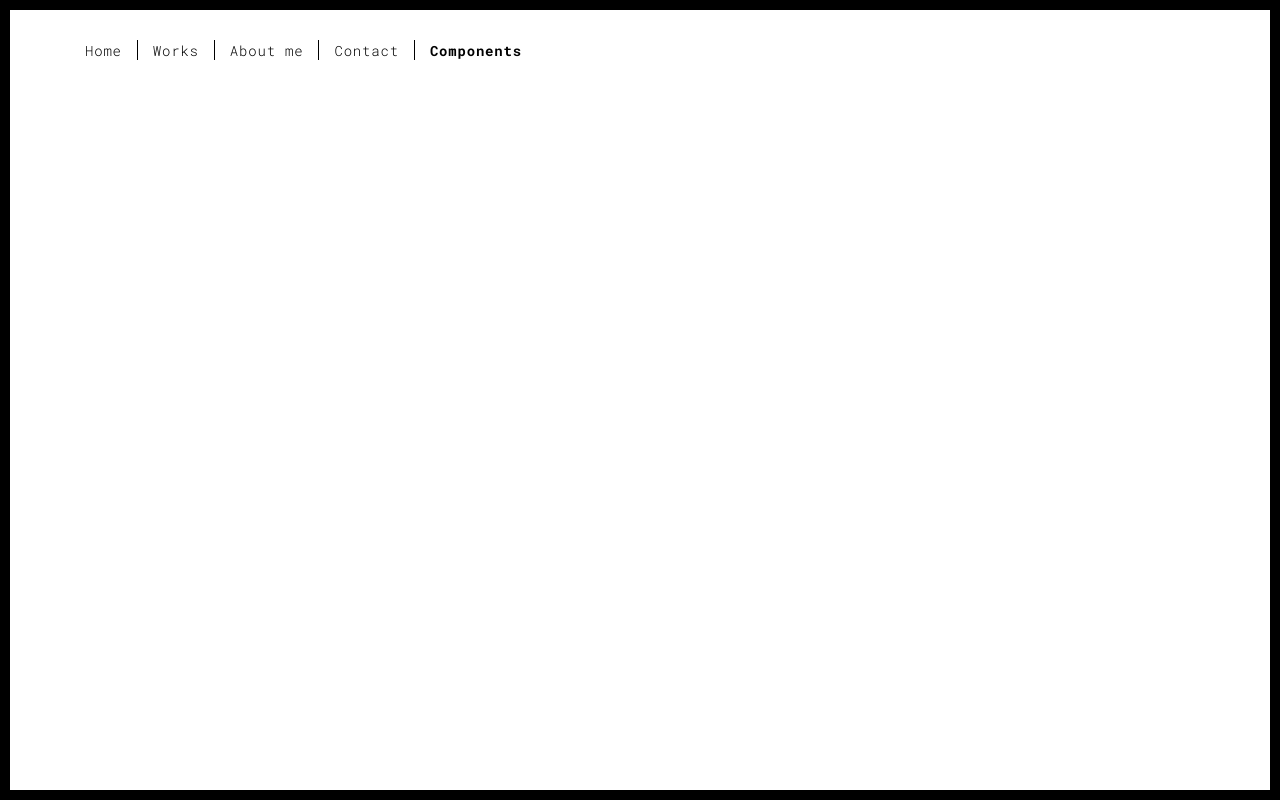
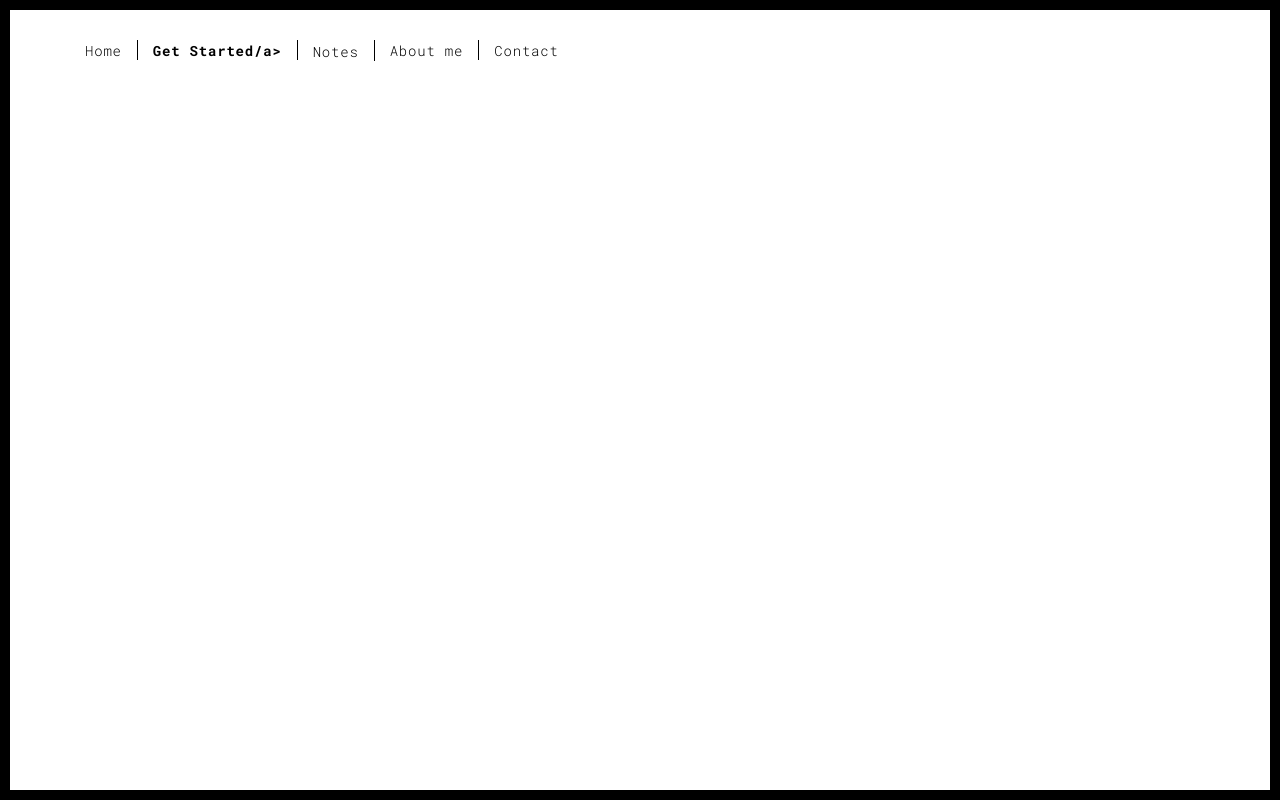
Before and after one commit to dionyssios/dionyssios.github.io, a plain HTML site: page components.html in a window 1280 px wide. Drawn offline with Linux system fonts and the light colour scheme.

Commit message:
Update components.html

```diff
--- a/components.html
+++ b/components.html
@@ -38,10 +38,11 @@
       <div class="collapse navbar-collapse" id="navbar-collapse">
         <ul class="nav navbar-nav ">
           <li><a href="./index.html" title=""> Home</a></li>
-          <li><a href="./works.html" title="">Works</a></li>
+          <li><a href="./components.html" title="">Get Started/a></li>
+          <li><a href="./works.html" title="">Notes</a></li>
           <li><a href="./about.html" title=""> About me</a></li>
           <li><a href="./contact.html" title=""> Contact</a></li>
-          <li><a href="./components.html" title="">Components</a></li>
+
         </ul>
 
 
@@ -51,8 +52,10 @@
 </header>
 
 <div class="section-container">
+   <button type="button" class="navbar-toggle collapsed" data-toggle="collapse" data-target="#navbar-collapse" aria-expanded="false">
+</button>
+</div>
 
-</div>
 
 <script>
   document.addEventListener("DOMContentLoaded", function (event) {
```
